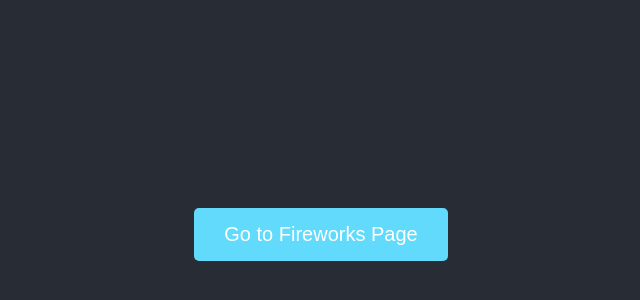
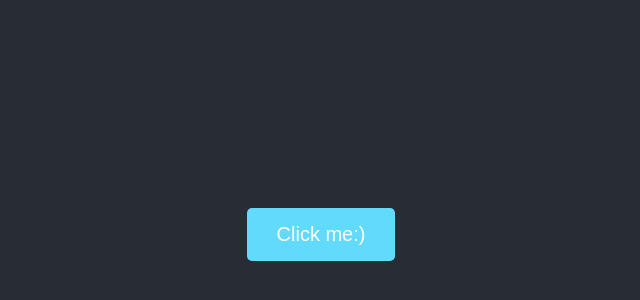
Before and after one commit to CodeWithYanYan/fireWorksForYou, a plain HTML site: page index.html in a window 1280 px wide. Shown: the part 166-466 px from the top of the page, without its empty margins (319-959 px from the left). Drawn offline with Linux system fonts and the light colour scheme.

Commit message:
index.html

```diff
--- a/index.html
+++ b/index.html
@@ -32,6 +32,6 @@
     </style>
 </head>
 <body>
-    <button onclick="window.location.href='fireworks.html'">Go to Fireworks Page</button>
+    <button onclick="window.location.href='fireworks.html'">Click me:)</button>
 </body>
 </html>
```
